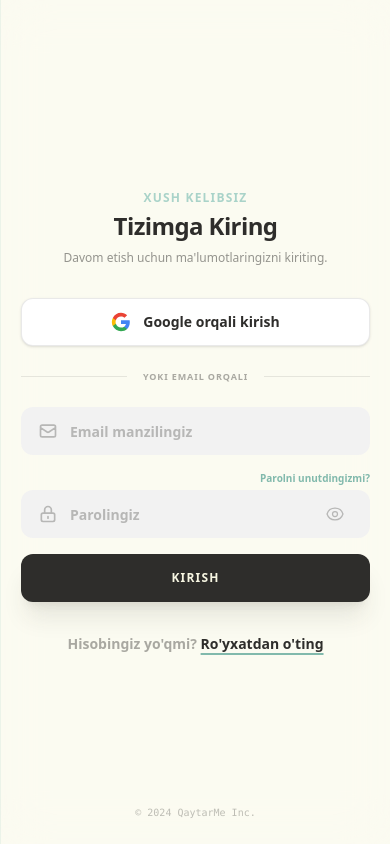
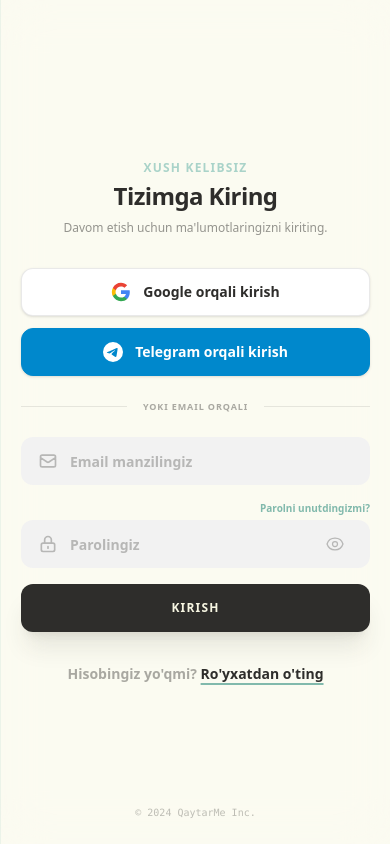
Before and after one commit to ALI254746/Qaytarme, a Next.js app: page /login in a window 390 px wide. Built offline with nearby package versions, Linux system fonts and the light colour scheme.

Commit message:
Fix pagination hasMore and add Telegram login button

```diff
--- a/app/desktop/page.jsx
+++ b/app/desktop/page.jsx
@@ -337,7 +337,18 @@
         if (res.ok) {
            const newItems = data.arizalar || [];
            setItems(prev => isNew ? newItems : [...prev, ...newItems]);
-           setHasMore(data.currentPage < data.totalPages);
+           // Backend returns hasMore directly - use it if available, otherwise check if we got a full page
+           const hasMoreItems = data.hasMore !== undefined
+              ? data.hasMore
+              : newItems.length >= 24;
+           console.log('Pagination:', {
+              page: pageNum,
+              itemsReceived: newItems.length,
+              hasMore: data.hasMore,
+              calculatedHasMore: hasMoreItems,
+              total: data.total
+           });
+           setHasMore(hasMoreItems);
         }
      } catch (err) {
         console.error("Error fetching items:", err);
--- a/app/login/login.jsx
+++ b/app/login/login.jsx
@@ -74,6 +74,11 @@
       <path fill="#FBBC05" d="M5.84 14.09c-.22-.66-.35-1.36-.35-2.09s.13-1.43.35-2.09V7.07H2.18C1.43 8.55 1 10.22 1 12s.43 3.45 1.18 4.93l2.85-2.22.81-.62z"/>
       <path fill="#EA4335" d="M12 5.38c1.62 0 3.06.56 4.21 1.64l3.15-3.15C17.45 2.09 14.97 1 12 1 7.7 1 3.99 3.47 2.18 7.07l3.66 2.84c.87-2.6 3.3-4.53 6.16-4.53z"/>
     </svg>
+  ),
+  telegram: (
+    <svg className="w-5 h-5" viewBox="0 0 24 24" fill="currentColor">
+      <path d="M11.944 0A12 12 0 0 0 0 12a12 12 0 0 0 12 12 12 12 0 0 0 12-12A12 12 0 0 0 12 0a12 12 0 0 0-.056 0zm4.962 7.224c.1-.002.321.023.465.14a.506.506 0 0 1 .171.325c.016.093.036.306.02.472-.18 1.898-.962 6.502-1.36 8.627-.168.9-.499 1.201-.82 1.23-.696.065-1.225-.46-1.9-.902-1.056-.693-1.653-1.124-2.678-1.8-1.185-.78-.417-1.21.258-1.91.177-.184 3.247-2.977 3.307-3.23.007-.032.014-.15-.056-.212s-.174-.041-.249-.024c-.106.024-1.793 1.14-5.061 3.345-.48.33-.913.49-1.302.48-.428-.008-1.252-.241-1.865-.44-.752-.245-1.349-.374-1.297-.789.027-.216.325-.437.893-.663 3.498-1.524 5.83-2.529 6.998-3.014 3.332-1.386 4.025-1.627 4.476-1.635z"/>
+    </svg>
   )
 };
 
@@ -107,6 +112,11 @@
       setEmail(emailParam);
     }
   }, [searchParams]);
+
+  const handleTelegramLogin = () => {
+    // Simply redirect to Telegram bot
+    window.open('https://t.me/qaytarme_app_bot', '_blank');
+  };
 
   const handleSubmit = async (e) => {
     e.preventDefault();
@@ -207,16 +217,28 @@
                <p className="text-[#2E2D2B]/50 font-medium mb-8 text-xs lg:text-base">Davom etish uchun ma'lumotlaringizni kiriting.</p>
             </motion.div>
 
-            {/* Google Login */}
+            {/* Social Login Buttons */}
             {isBrowser && (
                 <>
+                <div className="space-y-3 lg:space-y-4 mb-6 lg:mb-8">
+                  {/* Google Login */}
                   <button
                     onClick={() => signIn("google", { callbackUrl: "/" })}
-                className="w-full h-12 lg:h-14 bg-white border border-[#2E2D2B]/10 lg:border-[#2E2D2B]/5 rounded-xl flex items-center justify-center gap-3 text-[#2E2D2B] font-bold hover:bg-[#F7F6E2] active:scale-[0.98] mb-6 lg:mb-8 group shadow-sm text-sm lg:text-base"
+                    className="w-full h-12 lg:h-14 bg-white border border-[#2E2D2B]/10 lg:border-[#2E2D2B]/5 rounded-xl flex items-center justify-center gap-3 text-[#2E2D2B] font-bold hover:bg-[#F7F6E2] active:scale-[0.98] group shadow-sm text-sm lg:text-base transition-all"
                   >
                     <div className="group-hover:scale-110 transition-transform">{Icons.google}</div>
                     <span>Google orqali kirish</span>
                   </button>
+
+                  {/* Telegram Login */}
+                  <button
+                    onClick={handleTelegramLogin}
+                    className="w-full h-12 lg:h-14 bg-[#0088cc] hover:bg-[#0077b3] text-white border border-[#0088cc] rounded-xl flex items-center justify-center gap-3 font-bold active:scale-[0.98] group shadow-sm text-sm lg:text-base transition-all"
+                  >
+                    <div className="group-hover:scale-110 transition-transform text-white">{Icons.telegram}</div>
+                    <span>Telegram orqali kirish</span>
+                  </button>
+                </div>
 
                 <div className="flex items-center gap-4 mb-6 lg:mb-8">
                   <div className="h-px bg-[#2E2D2B]/10 flex-1" />
--- a/app/mobile/page.jsx
+++ b/app/mobile/page.jsx
@@ -80,7 +80,11 @@
       if (res.ok) {
         const newItems = data.arizalar || [];
         setItems(prev => isNew ? newItems : [...prev, ...newItems]);
-        setHasMore(data.currentPage < data.totalPages);
+        // Backend returns hasMore directly - use it if available, otherwise check if we got a full page
+        const hasMoreItems = data.hasMore !== undefined
+          ? data.hasMore
+          : newItems.length >= 20;
+        setHasMore(hasMoreItems);
       }
     } catch (err) {
       console.error("Error fetching items:", err);
```
Lines whose indentation alone changed are shown as unchanged.
